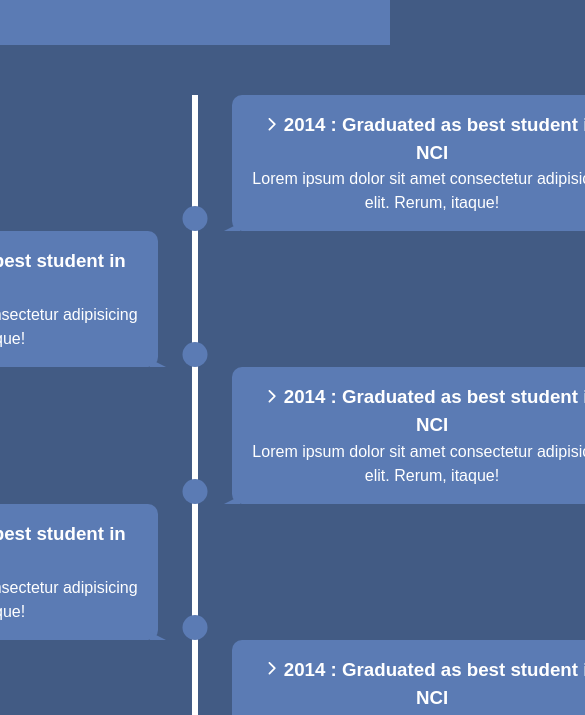
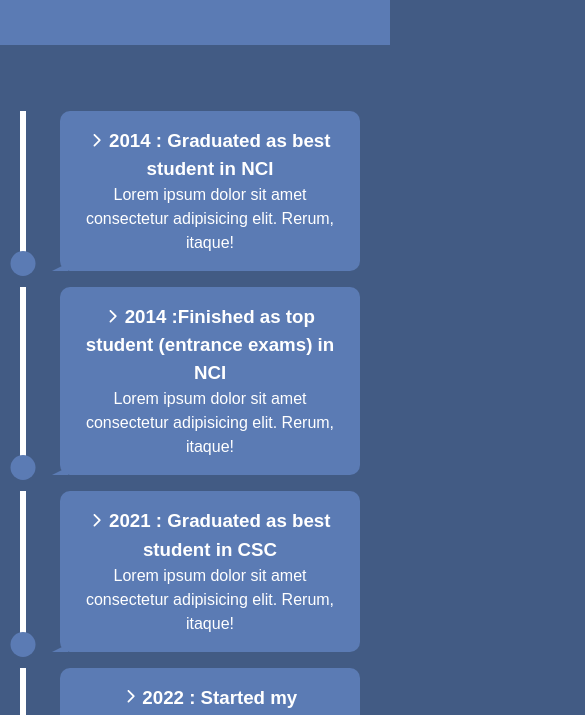
Before and after one commit to wissyj/achievements-resume, a plain HTML site: page index.html in a window 390 px wide. Shown: the part 127-842 px from the top of the page, 585 px wide, since content can reach past the window. Drawn offline with Linux system fonts and the light colour scheme.

Commit message:
made the js file incorporate with the css

```diff
--- a/index.html
+++ b/index.html
@@ -30,42 +30,43 @@
      </li>
     <li>
     <div>
-        <h3> <svg xmlns="http://www.w3.org/2000/svg" viewBox="0 0 384 512"><path d="M342.6 233.4c12.5 12.5 12.5 32.8 0 45.3l-192 192c-12.5 12.5-32.8 12.5-45.3 0s-12.5-32.8 0-45.3L274.7 256 105.4 86.6c-12.5-12.5-12.5-32.8 0-45.3s32.8-12.5 45.3 0l192 192z"/></svg> 2014 : Graduated as best student in NCI</h3>
+        <h3> <svg xmlns="http://www.w3.org/2000/svg" viewBox="0 0 384 512"><path d="M342.6 233.4c12.5 12.5 12.5 32.8 0 45.3l-192 192c-12.5 12.5-32.8 12.5-45.3 0s-12.5-32.8 0-45.3L274.7 256 105.4 86.6c-12.5-12.5-12.5-32.8 0-45.3s32.8-12.5 45.3 0l192 192z"/></svg> 2014 :Finished as top student (entrance exams) in NCI</h3>
         <p>Lorem ipsum dolor sit amet consectetur adipisicing elit. Rerum, itaque!</p>
      </div>
      </li>
     <li>
     <div>
-        <h3> <svg xmlns="http://www.w3.org/2000/svg" viewBox="0 0 384 512"><path d="M342.6 233.4c12.5 12.5 12.5 32.8 0 45.3l-192 192c-12.5 12.5-32.8 12.5-45.3 0s-12.5-32.8 0-45.3L274.7 256 105.4 86.6c-12.5-12.5-12.5-32.8 0-45.3s32.8-12.5 45.3 0l192 192z"/></svg>  2014 : Graduated as best student in NCI</h3>
+        <h3> <svg xmlns="http://www.w3.org/2000/svg" viewBox="0 0 384 512"><path d="M342.6 233.4c12.5 12.5 12.5 32.8 0 45.3l-192 192c-12.5 12.5-32.8 12.5-45.3 0s-12.5-32.8 0-45.3L274.7 256 105.4 86.6c-12.5-12.5-12.5-32.8 0-45.3s32.8-12.5 45.3 0l192 192z"/></svg>  2021 : Graduated as best student in CSC</h3>
         <p>Lorem ipsum dolor sit amet consectetur adipisicing elit. Rerum, itaque!</p>
      </div>
      </li>
     <li>
     <div>
-        <h3>  <svg xmlns="http://www.w3.org/2000/svg" viewBox="0 0 384 512"><path d="M342.6 233.4c12.5 12.5 12.5 32.8 0 45.3l-192 192c-12.5 12.5-32.8 12.5-45.3 0s-12.5-32.8 0-45.3L274.7 256 105.4 86.6c-12.5-12.5-12.5-32.8 0-45.3s32.8-12.5 45.3 0l192 192z"/></svg> 2014 : Graduated as best student in NCI</h3>
+        <h3>  <svg xmlns="http://www.w3.org/2000/svg" viewBox="0 0 384 512"><path d="M342.6 233.4c12.5 12.5 12.5 32.8 0 45.3l-192 192c-12.5 12.5-32.8 12.5-45.3 0s-12.5-32.8 0-45.3L274.7 256 105.4 86.6c-12.5-12.5-12.5-32.8 0-45.3s32.8-12.5 45.3 0l192 192z"/></svg> 2022 : Started my programming journey as a web designer</h3>
         <p>Lorem ipsum dolor sit amet consectetur adipisicing elit. Rerum, itaque!</p>
      </div>
      </li>
     <li>
     <div>
-        <h3> <svg xmlns="http://www.w3.org/2000/svg" viewBox="0 0 384 512"><path d="M342.6 233.4c12.5 12.5 12.5 32.8 0 45.3l-192 192c-12.5 12.5-32.8 12.5-45.3 0s-12.5-32.8 0-45.3L274.7 256 105.4 86.6c-12.5-12.5-12.5-32.8 0-45.3s32.8-12.5 45.3 0l192 192z"/></svg> 2014 : Graduated as best student in NCI</h3>
+        <h3> <svg xmlns="http://www.w3.org/2000/svg" viewBox="0 0 384 512"><path d="M342.6 233.4c12.5 12.5 12.5 32.8 0 45.3l-192 192c-12.5 12.5-32.8 12.5-45.3 0s-12.5-32.8 0-45.3L274.7 256 105.4 86.6c-12.5-12.5-12.5-32.8 0-45.3s32.8-12.5 45.3 0l192 192z"/></svg> 2023: Completed my first self-inspired web project</h3>
         <p>Lorem ipsum dolor sit amet consectetur adipisicing elit. Rerum, itaque!</p>
      </div>
      </li>
     <li>
     <div>
-        <h3><svg xmlns="http://www.w3.org/2000/svg" viewBox="0 0 384 512"><path d="M342.6 233.4c12.5 12.5 12.5 32.8 0 45.3l-192 192c-12.5 12.5-32.8 12.5-45.3 0s-12.5-32.8 0-45.3L274.7 256 105.4 86.6c-12.5-12.5-12.5-32.8 0-45.3s32.8-12.5 45.3 0l192 192z"/></svg>  2014 : Graduated as best student in NCI</h3>
+        <h3><svg xmlns="http://www.w3.org/2000/svg" viewBox="0 0 384 512"><path d="M342.6 233.4c12.5 12.5 12.5 32.8 0 45.3l-192 192c-12.5 12.5-32.8 12.5-45.3 0s-12.5-32.8 0-45.3L274.7 256 105.4 86.6c-12.5-12.5-12.5-32.8 0-45.3s32.8-12.5 45.3 0l192 192z"/></svg>  2023 : Completed my CSS tutorial journey with Brad Traversy</h3>
         <p>Lorem ipsum dolor sit amet consectetur adipisicing elit. Rerum, itaque!</p>
      </div>
      </li>
     <li>
     <div>
-        <h3> <svg xmlns="http://www.w3.org/2000/svg" viewBox="0 0 384 512"><path d="M342.6 233.4c12.5 12.5 12.5 32.8 0 45.3l-192 192c-12.5 12.5-32.8 12.5-45.3 0s-12.5-32.8 0-45.3L274.7 256 105.4 86.6c-12.5-12.5-12.5-32.8 0-45.3s32.8-12.5 45.3 0l192 192z"/></svg>  2014 : Graduated as best student in NCI</h3>
+        <h3> <svg xmlns="http://www.w3.org/2000/svg" viewBox="0 0 384 512"><path d="M342.6 233.4c12.5 12.5 12.5 32.8 0 45.3l-192 192c-12.5 12.5-32.8 12.5-45.3 0s-12.5-32.8 0-45.3L274.7 256 105.4 86.6c-12.5-12.5-12.5-32.8 0-45.3s32.8-12.5 45.3 0l192 192z"/></svg>  2023 : Started my JavaScript learning process</h3>
         <p>Lorem ipsum dolor sit amet consectetur adipisicing elit. Rerum, itaque!</p>
      </div>
      </li>
 </ul>
 </section>
+<script src="main.js"></script>
+
 </body>
-<script src="main.js"></script>
 </html>
--- a/style.css
+++ b/style.css
@@ -63,18 +63,25 @@ h1{
     position: relative;
     bottom: 0;
     padding: 1rem;
+    margin: 1rem 0;
     width: 400px;
     border-radius: 10px ;
     background: var(--secondary-color);
     transition: all .5s ease-in-out;
+    visibility: hidden;
+    opacity: 0;
 }
 /* boxes on the left */
 #timeline ul li:nth-child(odd) div{
 left: 40px ;
+transform: translate(200px, 0);
+
 }
 /* boxes on the right */
 #timeline ul li:nth-child(even) div{
 left: -434px ;
+transform: translate(-200px, 0);
+
 }
 
 /* small circles in the middle */
@@ -82,12 +89,13 @@ left: -434px ;
     content: '';
     position: absolute;
     left: 50%;
-    bottom: 0;
+    bottom: -5px;
     width: 25px;
     height: 25px;
-    background: var(--secondary-color);
+    background: inherit;
     transform: translateX(-50%);
     border-radius: 50%;
+    transition: achievement 0.5s ease-in-out;
 }
 
 /* the arrows at the bottom */
@@ -110,13 +118,54 @@ left: -434px ;
     border-width: 8px  16px 8px 0;
     border-color: transparent transparent var(--secondary-color) transparent;
 }
+  /* Show Boxes */
+  #timeline ul li.show div {
+    transform: none;
+    visibility: visible;
+    opacity: 1;
+  }
 
+  #timeline ul li.show:after {
+    background: var(--secondary-color);
+  }
+
+
+  @media(max-width: 900px) {
+    #timeline ul li div {
+      width: 250px;
+    }
+
+    #timeline ul li:nth-child(even) div {
+      left: -284px;
+    }
+  }
+
+  @media(max-width: 600px) {
+    #timeline ul li {
+      margin-left: 20px;
+    }
+
+    #timeline ul li div {
+      width: calc(100vw - 90px);
+    }
+
+    #timeline ul li:nth-child(even) div {
+      left: 40px;
+    }
+
+    #timeline ul li:nth-child(even) div:before {
+      left: -8px;
+      border-width: 8px   0 8px 16px ;
+      border-color: transparent transparent var(--secondary-color)  transparent;
+    }
+  }
 
 ::-webkit-scrollbar{
     width: 9px;
   }
   ::-webkit-scrollbar-track{
    background-color:var(--secondary-color);
+   border-left: white solid 1px;
   }
   ::-webkit-scrollbar-thumb{
     width: 13px;
```
Also changed, not shown: main.js (line endings or trailing spaces).
